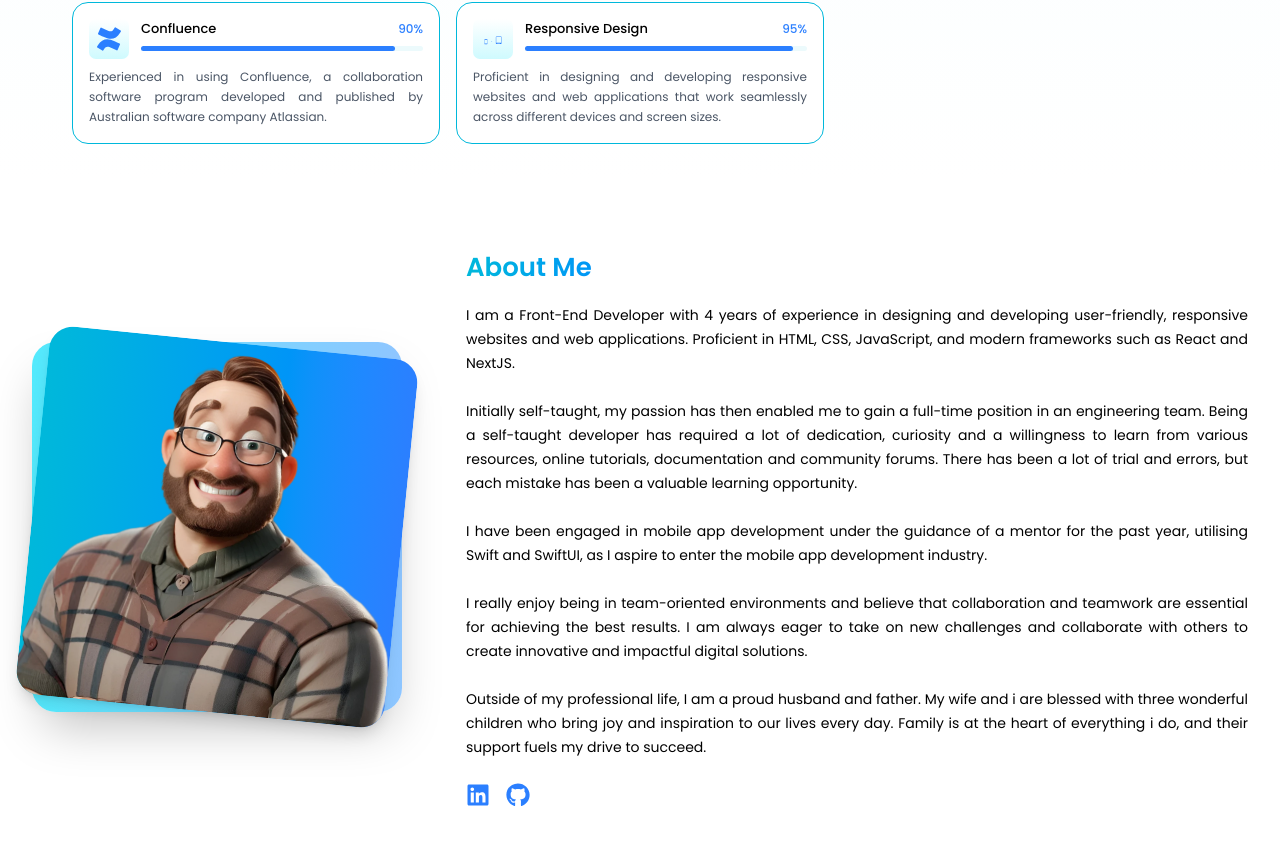
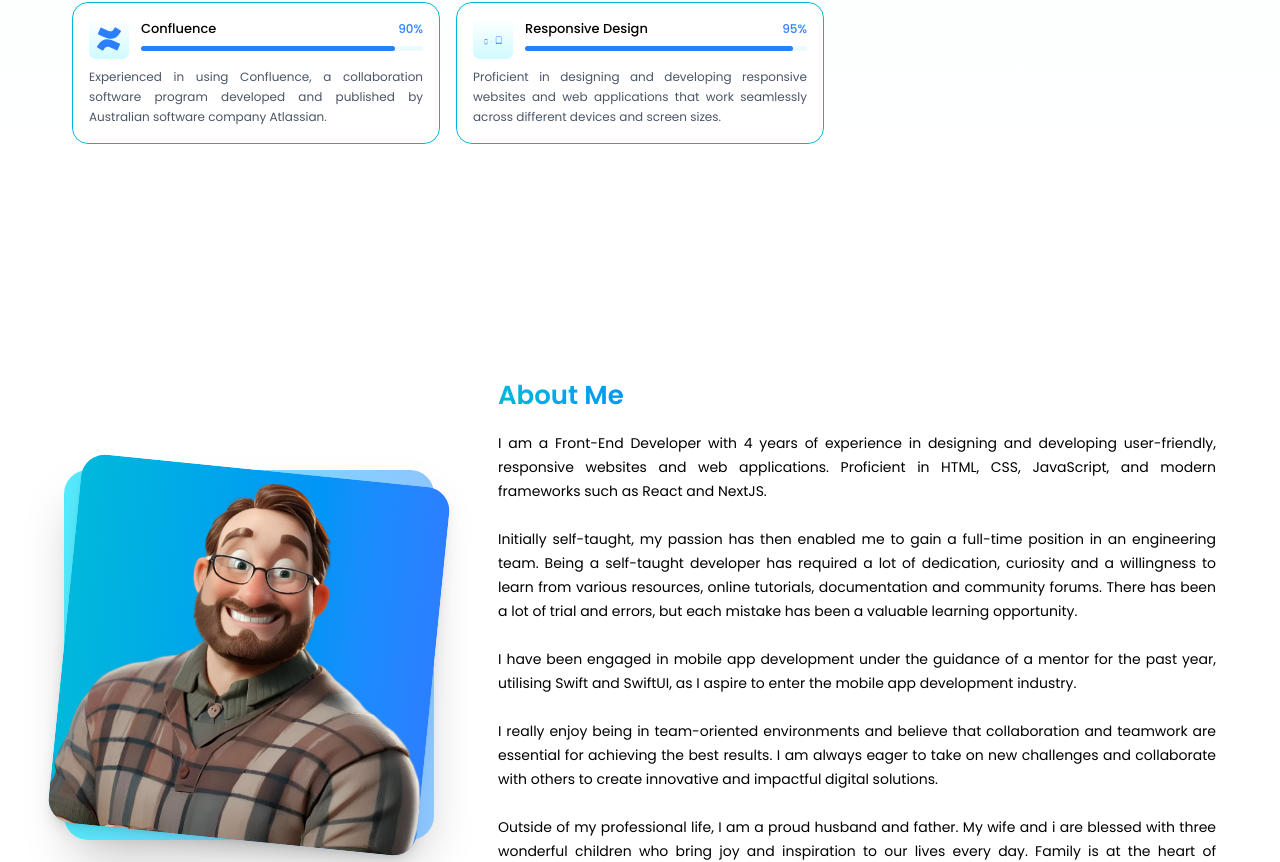
Before and after one commit to Gary-Bull/React-Portfolio-Site, a React (Vite) app: page / in a window 1280 px wide. Shown: the part 2193-3055 px from the top of the page. Built offline with nearby package versions, Linux system fonts and the light colour scheme.

Commit message:
small style change to this section

```diff
--- a/src/sections/AboutMe.jsx
+++ b/src/sections/AboutMe.jsx
@@ -5,7 +5,10 @@ import { ABOUT_ME } from "../utils/data";
 
 const AboutMe = () => {
   return (
-    <section id="about" className="container max-w-7xl mx-auto px-8 py-16">
+    <section
+      id="about"
+      className="container max-w-7xl mx-auto pt-48 pb-8 pl-16 pr-16"
+    >
       <h4 className="block lg:hidden w-[200px] section-title text-left mb-16">
         About Me
       </h4>
```
